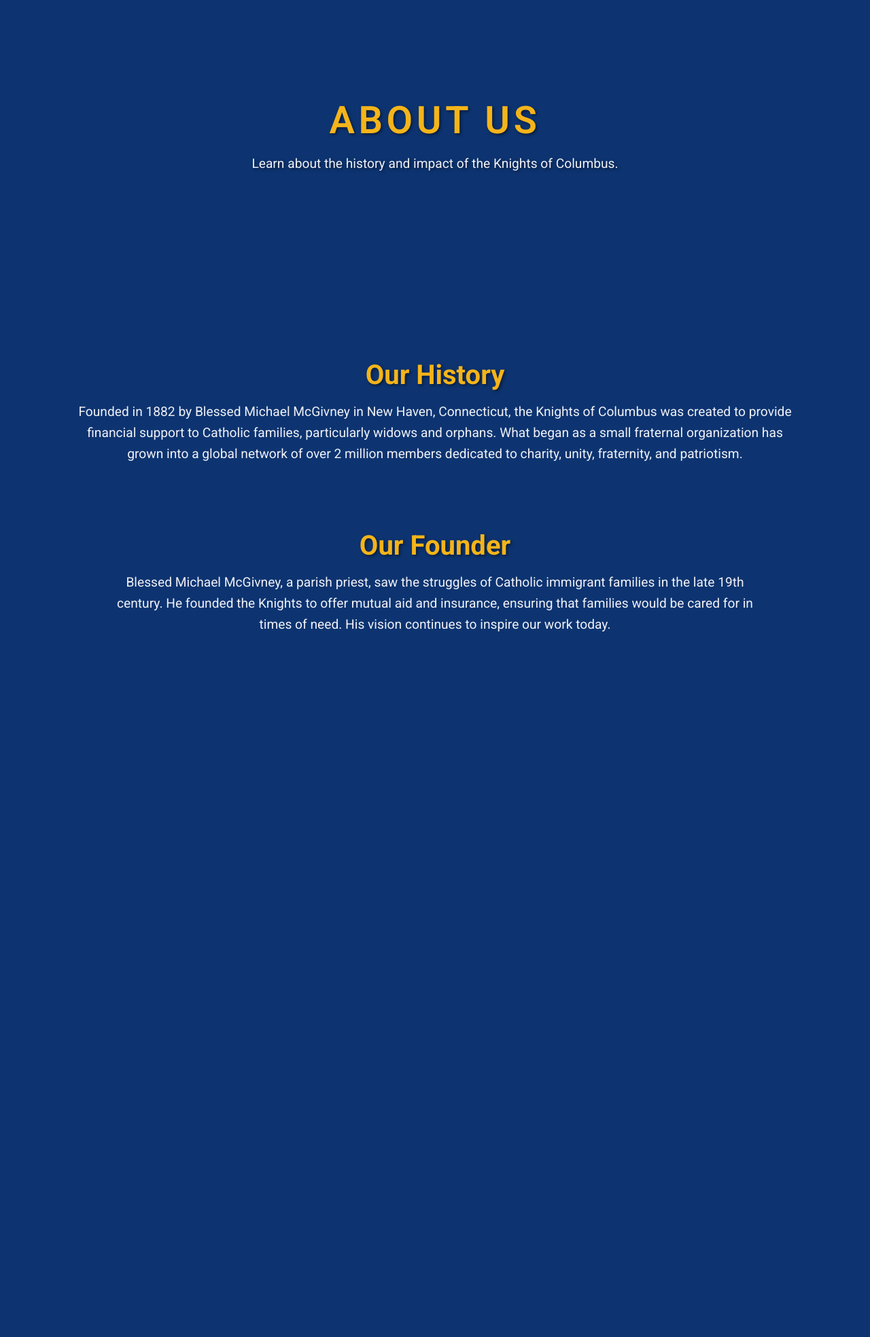
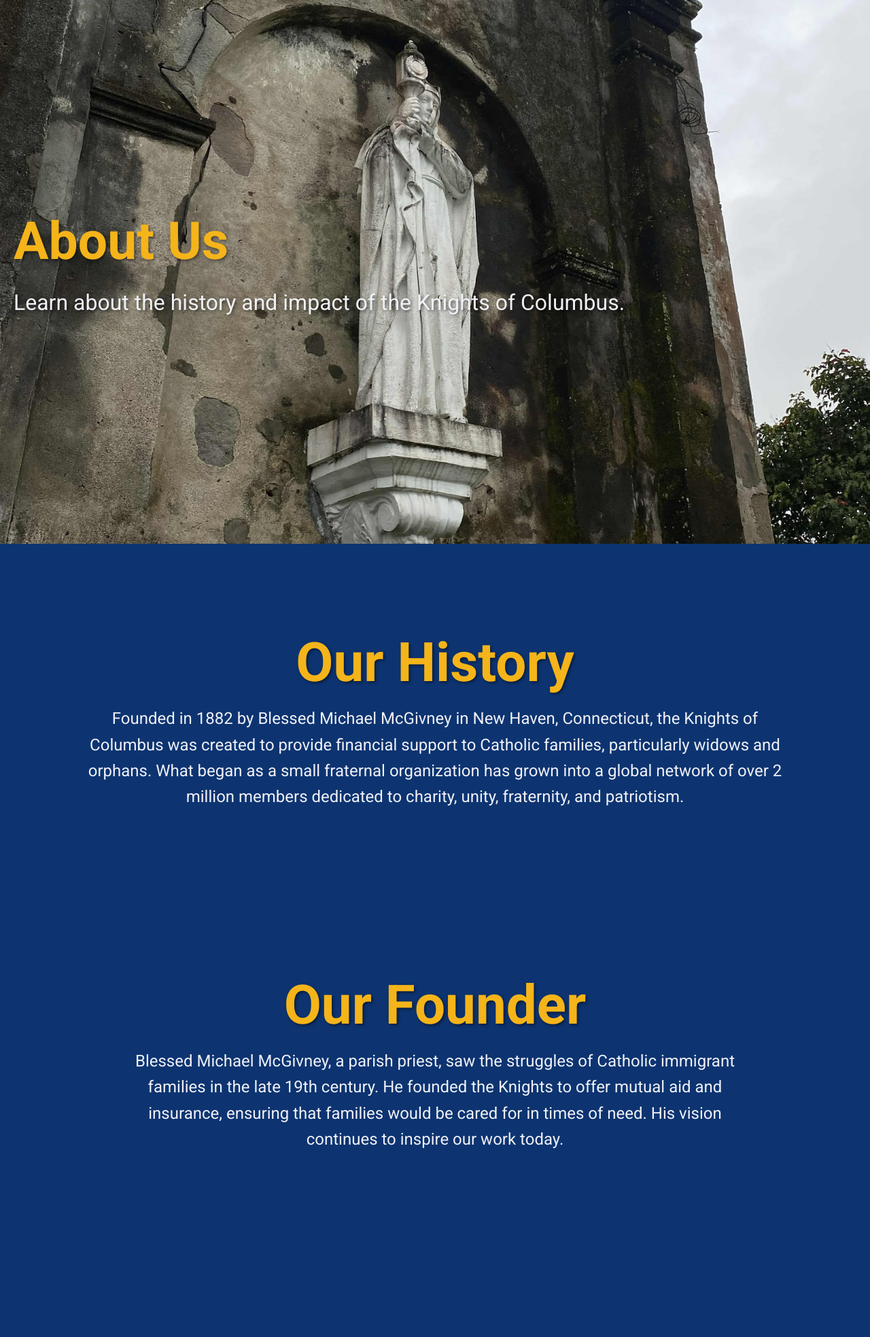
Before and after one commit to Nescafei/django-project, a Django app: page /about_us/ in a window 1280 px wide. Shown: the part 87-2054 px from the top of the page at 68% size. Before the commit the page ends 1016 px from the top, so only its background shows below. Run offline with Django 5.2, Linux system fonts and the light colour scheme.

Commit message:
adjusted css

```diff
--- a/base/capstone_project/static/css/about-style.css
+++ b/base/capstone_project/static/css/about-style.css
@@ -5,37 +5,45 @@
     font-family: "Roboto", sans-serif;
 }
 
-
 .background {
+    position: relative;
+    height: 100vh;
     width: 100%;
-    min-height: 50vh;
-    padding: 2rem;
-    text-align: center;
+    padding: 20px;
+    text-align: left;
     display: flex;
     flex-direction: column;
     justify-content: center;
-    background-color: #0d3471;
-    /* background: linear-gradient(rgba(0, 0, 0, 0.5), rgba(0, 0, 0, 0.5)), url('/static/images/about-bg.jpg') no-repeat center/cover;  */
+}
+
+.background .overlay {
+    position: absolute;
+    top: 0;
+    left: 0;
+    width: 100%;
+    height: 100%;
+    z-index: 1;
+}
+
+.background h1, .background p {
+    position: relative;
+    z-index: 2;
 }
 
 .background h1 {
-    font-size: 3.5rem;
-    margin: 0 0 1rem;
-    font-weight: 600;
+    font-size: 6vw;
+    color: #f4b41a;
+    margin: 0;
+    max-width: 80%;
     text-shadow: 2px 2px 4px rgba(0, 0, 0, 0.5);
-    text-transform: uppercase;
-    letter-spacing: 0.1em;
 }
 
 .background p {
-    font-size: 1.2rem;
-    color: #f0f1f6;
-    margin: 0;
+    font-size: 2rem;
+    margin: 20px 0;
+    max-width: 80%;
     text-shadow: 2px 2px 4px rgba(0, 0, 0, 0.5);
-    max-width: 90%;
-    margin: 0 auto;
 }
-
 
 .container {
     margin: 5rem auto;
@@ -50,14 +58,14 @@
 }
 
 .hero .content h1 {
-    font-size: 2.5rem;
+    font-size: 5rem;
     color: #f4b41a;
     margin-bottom: 1rem;
     text-shadow: 2px 2px 4px rgba(0, 0, 0, 0.5);
 }
 
 .hero .content p {
-    font-size: 1.2rem;
+    font-size: 1.5rem;
     color: #f0f1f6;
     max-width: 90%;
     margin: 0 auto;
@@ -66,7 +74,7 @@
 
 .section.mission {
     text-align: center;
-    padding: 3rem 0;
+    padding: 12rem 0;
     background-color: #0d3471;
 }
 
@@ -76,13 +84,13 @@
 }
 
 .mission-overlay h2 {
-    font-size: 2.5rem;
+    font-size: 5rem;
     margin-bottom: 1rem;
     text-shadow: 2px 2px 4px rgba(0, 0, 0, 0.5);
 }
 
 .mission-overlay p {
-    font-size: 1.2rem;
+    font-size: 1.5rem;
     color: #f0f1f6;
     max-width: 90%;
     margin: 0 auto;
--- a/base/capstone_project/static/css/homepage-style.css
+++ b/base/capstone_project/static/css/homepage-style.css
@@ -7,7 +7,7 @@
 /* Hero Section */
 .background {
     width: 100%;
-    min-height: 60vh;
+    min-height: 100vh;
     padding: 2rem;
     text-align: left;
     display: flex;
--- a/base/capstone_project/templates/about_us.html
+++ b/base/capstone_project/templates/about_us.html
@@ -7,7 +7,7 @@
 
 {% block content %}
 <link rel="stylesheet" href="{% static 'css/about-style.css' %}?v={% now 'U' %}">
-<div class="background">
+<div class="background" style="background: url('{% static 'images/about-us.jpg' %}') no-repeat center/cover;">
     <h1>About Us</h1>
     <p>Learn about the history and impact of the Knights of Columbus.</p>
 </div>
--- a/base/capstone_project/templates/donations.html
+++ b/base/capstone_project/templates/donations.html
@@ -23,7 +23,7 @@
         <h2>Donate Now</h2>
         <form method="post">
             {% csrf_token %}
-            <label for="amount">Donation Amount ($):</label>
+            <label for="amount">Donation Amount (₱):</label>
             <input type="number" id="amount" name="amount" placeholder="Enter amount" min="1" required>
             <label for="name">Name:</label>
             <input type="text" id="name" name="name" placeholder="Your Name" required>
```
Also changed, not shown: base/capstone_project/static/css/donations-style.css (+13 -8 lines), base/capstone_project/static/css/signup-style.css (+51 -3 lines), base/capstone_project/static/images/about-us.jpg (added).
